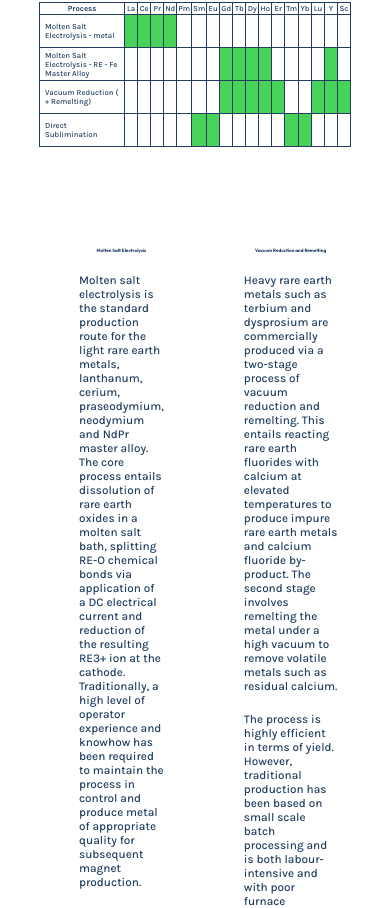
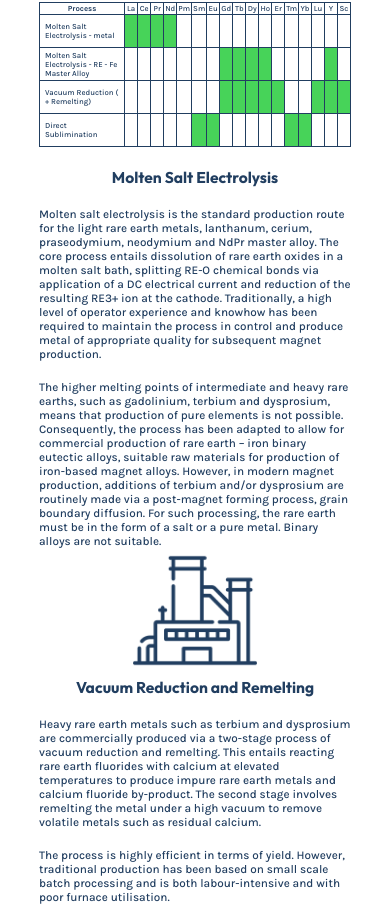
Before and after one commit to david14higgins/Lanthanideas.com, a React (Vite) app: page / in a window 390 px wide. Shown: the part 6042-6950 px from the top of the page. Built offline with nearby package versions, Linux system fonts and the light colour scheme.

Commit message:
rare earth metal production made responsive

```diff
--- a/src/components/RareEarthsPage/RareEarthsPage.css
+++ b/src/components/RareEarthsPage/RareEarthsPage.css
@@ -12,7 +12,7 @@
 .rare-earths-content h3{
     font-family: "Outfit", sans-serif;
     color: var(--primary-blue);
-    font-size: 2vw;
+    font-size: 3vw;
     text-align: center;
     margin-top: 40px;
     margin-bottom: 20px;
@@ -75,16 +75,40 @@ p.quote-caption {
 .rare-earths-content h4 {
     font-family: "Outfit", sans-serif;
     color: var(--primary-blue);
-    font-size: 1.2vw;
+    font-size: 2vw;
     text-align: center;
-    margin-top: 40px;
     margin-bottom: 20px;
+    margin-top: 0;
     font-weight: 700;
 }
+
 .process {
     width: 30%;
     padding: 20px;
     margin: 20px;
+}
+
+.vacuum-reduction {
+    padding: 0;
+    margin-top: 30px;
+}
+
+.vacuum-reduction-header {
+    margin-top: 0;
+    padding-top: 0;
+}
+
+
+
+.factory-container {
+    width: 70%;
+    margin: 0 auto;
+    margin-bottom: 0;
+}
+
+.factory-container img{
+    width: 100%;
+    margin: auto;
 
 }
 
@@ -124,6 +148,26 @@ p.quote-caption {
     .supply-chain-container {
         margin-left: 20px;
     }
+
+    .process-container {
+        flex-direction: column;
+    }
+
+    .process {
+        width: 100%;
+        margin: 0;
+        padding: 0;
+    }
+
+    .rare-earths-content h4 {
+        font-size: 4vw;
+    }
+
+    .factory-container {
+        width: 40%;
+        margin: 0 auto;
+        margin-bottom: 0;
+    }
 }
 
 /* Medium devices (tablets, 768px and up) */
@@ -151,6 +195,15 @@ p.quote-caption {
 
     .supply-chain-container {
         margin-left: 15px;
+    }
+
+    .process {
+        margin: 10px;
+        padding: 5px;
+    }
+
+    .rare-earths-content h4 {
+        font-size: 2vw;
     }
 }
 
@@ -180,6 +233,15 @@ p.quote-caption {
     .supply-chain-container {
         margin-left: 15px;
     }
+
+    .process {
+        margin: 10px;
+        padding: 5px;
+    }
+
+    .rare-earths-content h4 {
+        font-size: 2vw;
+    }
 }
 
 /* Extra large devices (large desktops, 1200px and up) */
@@ -196,4 +258,13 @@ p.quote-caption {
     p.quote{
         font-size: 1.6vw;
     }
+
+    .process {
+        margin: 10px;
+        padding: 10px;
+    }
+
+    .rare-earths-content h4 {
+        font-size: 2vw;
+    }
 }
--- a/src/components/RareEarthsPage/RareEarthsPage.jsx
+++ b/src/components/RareEarthsPage/RareEarthsPage.jsx
@@ -3,6 +3,7 @@ import '../Page.css'
 import './RareEarthsPage.css'
 import rareEarthStones from '../../assets/images/Rare-Earth-Stones.png'
 import supplyChain from '../../assets/images/Supply-Chain.png'
+import factory from "../../assets/images/Factory.png"
 import Table from './Table'
 
 
@@ -65,13 +66,16 @@ const RareEarthsPage = () => {
                 <p>The higher melting points of intermediate and heavy rare earths, such as gadolinium, terbium and dysprosium, means that production of pure elements is not possible. Consequently, the process has been adapted to allow for commercial production of rare earth – iron binary eutectic alloys, suitable raw materials for production of iron-based magnet alloys. However, in modern magnet production, additions of terbium and/or dysprosium are routinely made via a post-magnet forming process, grain boundary diffusion. For such processing, the rare earth must be in the form of a salt or a pure metal. Binary alloys are not suitable.</p>
               </div>
 
-              <div className="process">
-                <h4>Vacuum Reduction and Remelting</h4>
+              <div className="process vacuum-reduction">
+                <div className="factory-container">
+                  <img src={factory}/>
+                </div>
+                <h4 className="vacuum-reduction-header">Vacuum Reduction and Remelting</h4>
                 <p>Heavy rare earth metals such as terbium and dysprosium are commercially produced via a two-stage process of vacuum reduction and remelting. This entails reacting rare earth fluorides with calcium at elevated temperatures to produce impure rare earth metals and calcium fluoride by-product. The second stage involves remelting the metal under a high vacuum to remove volatile metals such as residual calcium.</p>
                 <br/>
                 <p>The process is highly efficient in terms of yield. However, traditional production has been based on small scale batch processing and is both labour-intensive and with poor furnace utilisation. </p>
                 <br/>
-                <img src={rareEarthStones} style={{width: "300px", paddingLeft: "80px"}}/>
+
               </div>
 
               <div className="process">
```
Also changed, not shown: src/assets/images/Factory.png (added).
